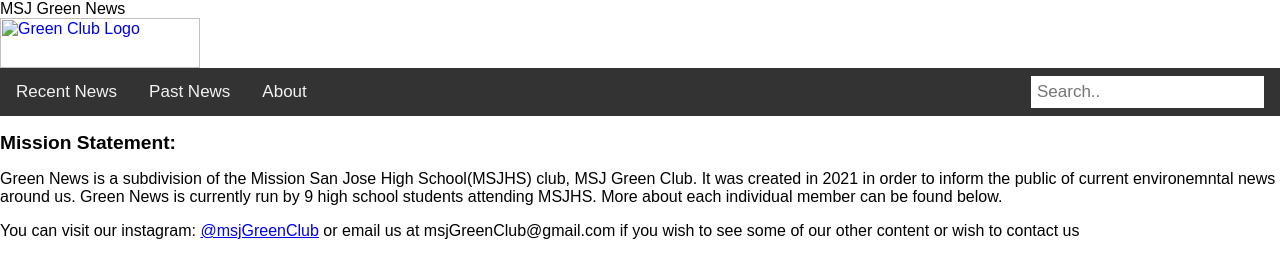
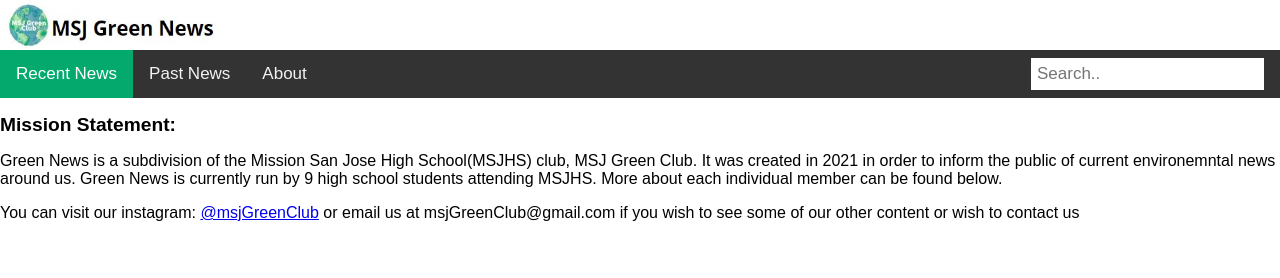
Before and after one commit to MSJGreenClub/MSJ-Green-News, a plain HTML site: page index.html in a window 1280 px wide. Drawn offline with Linux system fonts and the light colour scheme.

Commit message:
Update index.html

```diff
--- a/index.html
+++ b/index.html
@@ -2,6 +2,7 @@
     <head>
         <meta charset="UTF-8">
         <meta name="description" content="This is a website to host environemntal news created by MSJ's Green News, a subdivision of MSJ's Green Club"
+        <link rel="icon" href="GreenClubLogo.jpg">
         <title>MSJ Green News</title>
 
         <meta name="viewport" content="width=device-width, initial-scale=1">
@@ -63,11 +64,11 @@
     <body>
         <header>
             <spans>
-                <a href="./index.html"><img width="200" height="50" scr="https://drive.google.com/file/d/1XWrXSViRJ9c697VkoDsZErwLmK8lebJy/view?usp=sharing" alt="Green Club Logo"  /></a>
+                <a href="./index.html"><img width="220" height="50" src="./GreenClubUpdateLogo.jpg" alt="Green Club Logo"  /></a>
             </spans>
             <nav>
                 <div class="topnav">
-                    <a href="./index.html">Recent News</a>
+                    <a class="active" href="./index.html">Recent News</a>
                     <a href="./archives.html">Past News</a>
                     <a href="./about.html">About</a>
                     <input type="text" placeholder="Search..">
```
